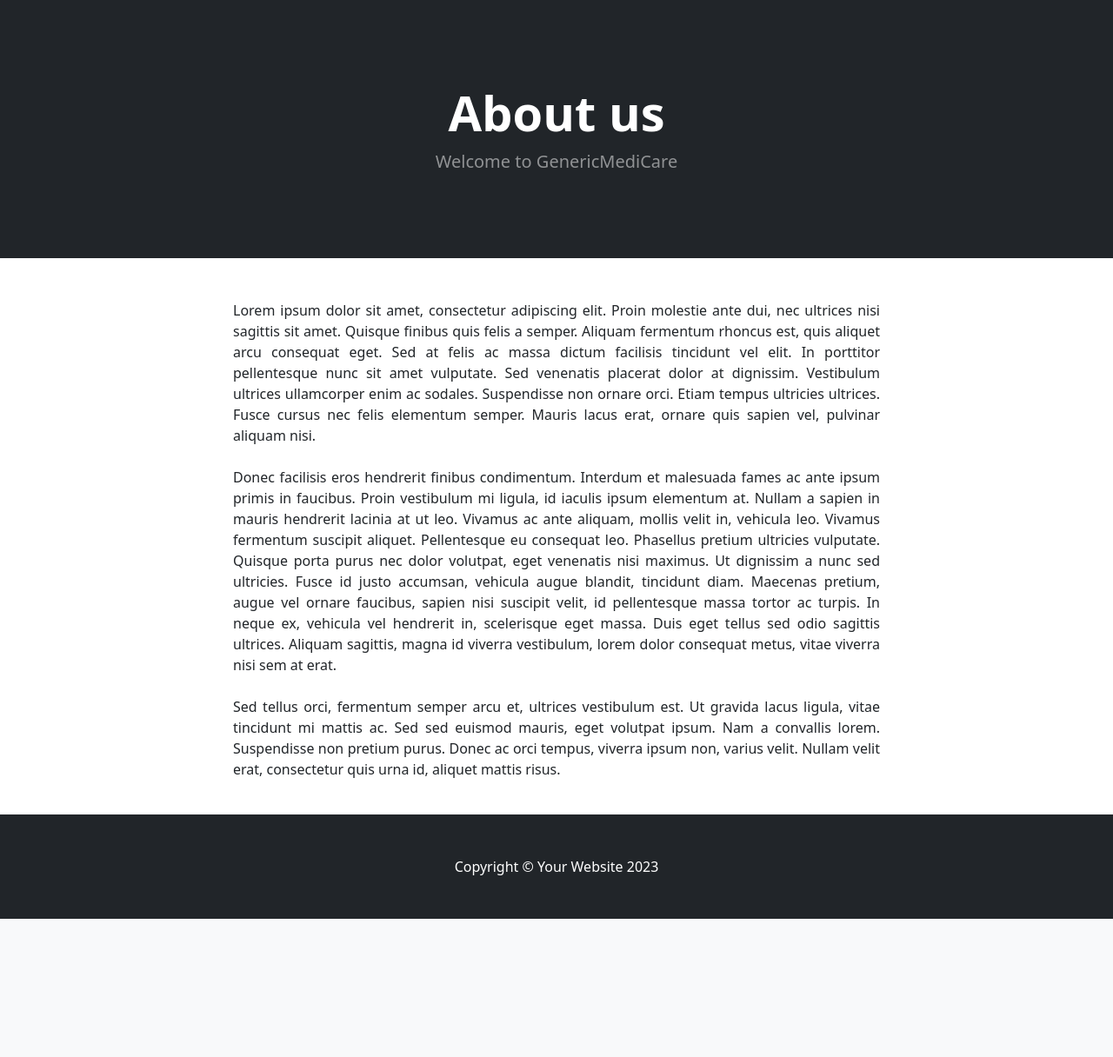
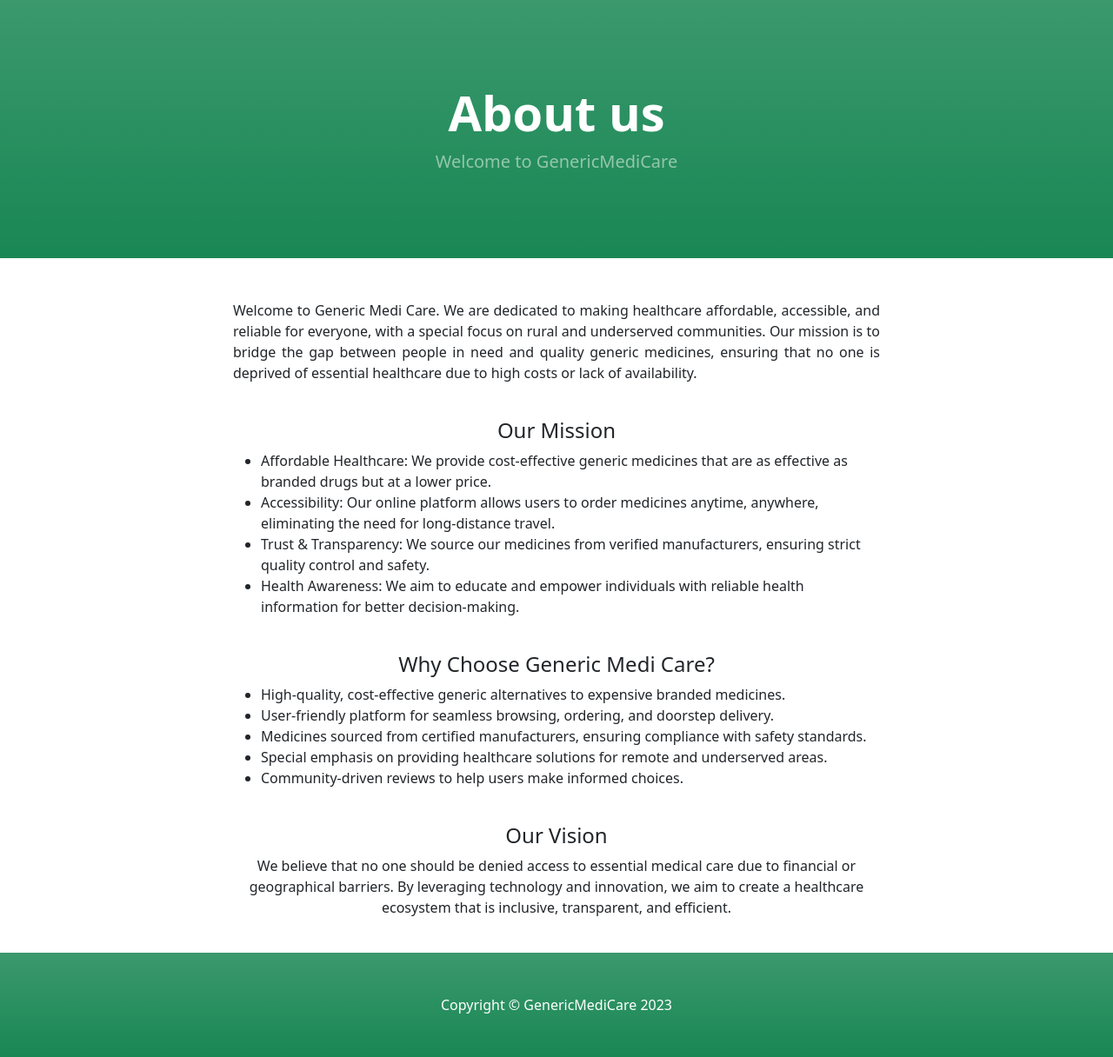
Before and after one commit to ParimalAhire/GenericMediCare, a Django app: page /about/ in a window 1280 px wide. Shown: the part 56-1272 px from the top of the page at 87% size. Before the commit the page ends 1113 px from the top, so only its background shows below. Run offline with Django 3.2, Linux system fonts and the light colour scheme; some libraries are stand-ins or nearby versions.

Commit message:
Added header to base

```diff
--- a/store/templates/about.html
+++ b/store/templates/about.html
@@ -1,40 +1,45 @@
 {% extends 'base.html' %}
 
-{% block content %}
-
- <!-- Header-->
-        <header class="bg-dark py-5">
-            <div class="container px-4 px-lg-5 my-5">
-                <div class="text-center text-white">
+{% block header %}
                     <h1 class="display-4 fw-bolder">About us</h1>
                     <p class="lead fw-normal text-white-50 mb-0">Welcome to GenericMediCare</p>
-                </div>
-            </div>
-        </header>
+{% endblock%}
+
+
+{% block content %}
         <div class="container">
             <div class="row">
                 <center>
                     <div class="col-8">
                         <p align="justify">
                             <br><br>
-                            Lorem ipsum dolor sit amet, consectetur adipiscing elit. Proin molestie ante dui, nec ultrices nisi sagittis sit amet.
-                            Quisque finibus quis felis a semper. Aliquam fermentum rhoncus est, quis aliquet arcu consequat eget. Sed at felis ac massa
-                            dictum facilisis tincidunt vel elit. In porttitor pellentesque nunc sit amet vulputate. Sed venenatis placerat dolor at
-                            dignissim. Vestibulum ultrices ullamcorper enim ac sodales. Suspendisse non ornare orci. Etiam tempus ultricies ultrices.
-                            Fusce cursus nec felis elementum semper. Mauris lacus erat, ornare quis sapien vel, pulvinar aliquam nisi.
+                            Welcome to Generic Medi Care. We are dedicated to making healthcare affordable, accessible, and reliable for everyone,
+                            with a special focus on rural and underserved communities. Our mission is to bridge the gap between people in need and
+                            quality generic medicines, ensuring that no one is deprived of essential healthcare due to high costs or lack of availability.
                             <br><br>
-                            Donec facilisis eros hendrerit finibus condimentum. Interdum et malesuada fames ac ante ipsum primis in faucibus.
-                            Proin vestibulum mi ligula, id iaculis ipsum elementum at. Nullam a sapien in mauris hendrerit lacinia at ut leo.
-                            Vivamus ac ante aliquam, mollis velit in, vehicula leo. Vivamus fermentum suscipit aliquet. Pellentesque eu consequat leo.
-                            Phasellus pretium ultricies vulputate. Quisque porta purus nec dolor volutpat, eget venenatis nisi maximus. Ut dignissim a
-                            nunc sed ultricies. Fusce id justo accumsan, vehicula augue blandit, tincidunt diam. Maecenas pretium, augue vel ornare
-                            faucibus, sapien nisi suscipit velit, id pellentesque massa tortor ac turpis. In neque ex, vehicula vel hendrerit in,
-                            scelerisque eget massa. Duis eget tellus sed odio sagittis ultrices. Aliquam sagittis, magna id viverra vestibulum, lorem
-                            dolor consequat metus, vitae viverra nisi sem at erat.
-                            <br><br>
-                            Sed tellus orci, fermentum semper arcu et, ultrices vestibulum est. Ut gravida lacus ligula, vitae tincidunt mi mattis ac.
-                            Sed sed euismod mauris, eget volutpat ipsum. Nam a convallis lorem. Suspendisse non pretium purus. Donec ac orci tempus,
-                            viverra ipsum non, varius velit. Nullam velit erat, consectetur quis urna id, aliquet mattis risus.
+
+                            <h4>Our Mission</h4>
+                            <ul align="left">
+                                <li>Affordable Healthcare: We provide cost-effective generic medicines that are as effective as branded drugs but at a lower price.</li>
+                                <li>Accessibility: Our online platform allows users to order medicines anytime, anywhere, eliminating the need for long-distance travel.</li>
+                                <li>Trust & Transparency: We source our medicines from verified manufacturers, ensuring strict quality control and safety.</li>
+                                <li>Health Awareness: We aim to educate and empower individuals with reliable health information for better decision-making.</li>
+                            </ul>
+                            <br>
+
+                            <h4>Why Choose Generic Medi Care?</h4>
+                            <ul align="left">
+                                <li>High-quality, cost-effective generic alternatives to expensive branded medicines.</li>
+                                <li>User-friendly platform for seamless browsing, ordering, and doorstep delivery.</li>
+                                <li>Medicines sourced from certified manufacturers, ensuring compliance with safety standards.</li>
+                                <li>Special emphasis on providing healthcare solutions for remote and underserved areas.</li>
+                                <li>Community-driven reviews to help users make informed choices.</li>
+                            </ul>
+                            <br>
+
+                            <h4>Our Vision</h4>
+                            We believe that no one should be denied access to essential medical care due to financial or geographical barriers.
+                            By leveraging technology and innovation, we aim to create a healthcare ecosystem that is inclusive, transparent, and efficient.
                             <br><br>
                         </p>
                     </div>
--- a/store/templates/base.html
+++ b/store/templates/base.html
@@ -17,7 +17,17 @@
         <link href="{% static 'css/styles.css' %}" rel="stylesheet" />
     </head>
     <body>
+
         {% include 'navbar.html' %}
+
+        <header class="bg-success bg-gradient py-5">
+            <div class="container px-4 px-lg-5 my-5">
+                <div class="text-center text-white">
+                    {% block header %}
+                    {% endblock %}
+                </div>
+            </div>
+        </header>
         {% if messages %}
 
             {% for message in messages %}
@@ -33,8 +43,8 @@
         {% endblock %}
 
         <!-- Footer-->
-        <footer class="py-5 bg-dark">
-            <div class="container"><p class="m-0 text-center text-white">Copyright &copy; Your Website 2023</p></div>
+        <footer class="py-5 bg-success bg-gradient bg-opacity-60 ">
+            <div class="container"><p class="m-0 text-center text-white">Copyright &copy; GenericMediCare 2023</p></div>
         </footer>
         <!-- Bootstrap core JS-->
         <script src="https://cdn.jsdelivr.net/npm/bootstrap@5.2.3/dist/js/bootstrap.bundle.min.js"></script>
--- a/store/views.py
+++ b/store/views.py
@@ -52,7 +52,7 @@
             return redirect('home')
         else:
             print(form.errors)
-            messages.error(request, 'An error has occured during registration')
+            messages.error(request, f"An error has occurred during registration: {form.errors.as_text()}")
             return redirect('register')
 
     else:
```
Also changed, not shown: store/templates/home.html (+7 -8 lines), store/templates/login.html (+4 -8 lines), store/templates/register.html (+4 -9 lines), db.sqlite3.
